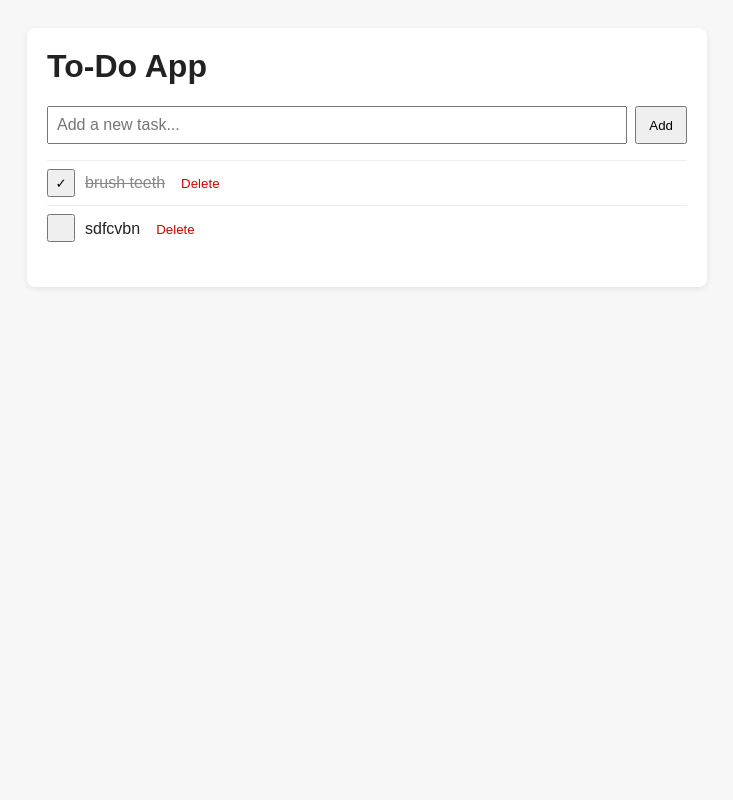
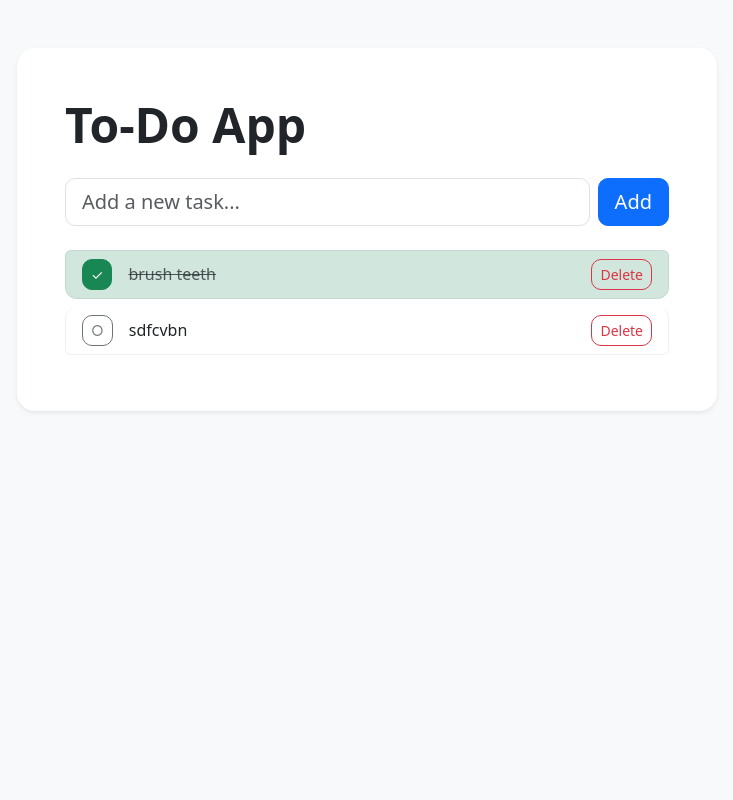
Before and after one commit to Aimee-ZZ/todo-app, a Flask app: template templates/index.html in a window 1280 px wide. Shown: the whole page, without its empty margins (273-1006 px from the left). Run offline with Flask 3, Linux system fonts and the light colour scheme; the template is opened without the code that fills it: values that come from a table or form of the project are taken from there, others are empty.

Commit message:
added some aesthetic appeal to the web page of the app

```diff
--- a/statics/style.css
+++ b/statics/style.css
@@ -1,16 +1,31 @@
 body {
-  font-family: Arial, sans-serif;
-  background: #f7f7f8;
-  color: #222;
-  padding: 20px;
+  min-height: 100vh;
 }
-.container { max-width: 640px; margin: 0 auto; background: #fff; padding: 20px; border-radius: 8px; box-shadow: 0 2px 6px rgba(0,0,0,0.08); }
-h1 { margin-top: 0; }
-.new-task { display:flex; gap:8px; margin-bottom:16px; }
-.new-task input { flex:1; padding:8px; font-size:16px; }
-.new-task button { padding:8px 12px; }
-.tasks { list-style:none; padding-left:0; }
-.task { display:flex; align-items:center; gap:10px; padding:8px 0; border-top:1px solid #eee; }
-.task.completed .content { text-decoration:line-through; color:#888; }
-.checkbox { width:28px; height:28px; }
-.delete { margin-left:auto; color:#c00; background:none; border:none; cursor:pointer; }
+
+.card {
+  border-radius: 18px;
+}
+
+.list-group-item {
+  border-radius: 12px;
+  margin-bottom: 8px;
+  border: 1px solid rgba(0,0,0,0.06);
+}
+
+.btn {
+  border-radius: 10px;
+}
+
+.form-control {
+  border-radius: 10px;
+}
+
+.form-control:focus {
+  box-shadow: 0 0 0 0.2rem rgba(13,110,253,0.15);
+}
+
+@media (max-width: 576px) {
+  .card-body {
+    padding: 1.25rem !important;
+  }
+}
--- a/templates/base.html
+++ b/templates/base.html
@@ -1,14 +1,22 @@
 <!doctype html>
-<html>
+<html lang="en">
 <head>
   <meta charset="utf-8">
-  <title>To‑Do App</title>
+  <meta name="viewport" content="width=device-width, initial-scale=1">
+  <title>To-Do App</title>
+
+  <!-- Bootstrap CSS -->
+  <link href="https://cdn.jsdelivr.net/npm/bootstrap@5.3.3/dist/css/bootstrap.min.css" rel="stylesheet">
+
+  <!-- Your custom CSS -->
   <link rel="stylesheet" href="{{ url_for('static', filename='style.css') }}">
 </head>
-<body>
-  <div class="container">
-    <h1>To‑Do App</h1>
+<body class="bg-light">
+  <div class="container py-5">
     {% block content %}{% endblock %}
   </div>
+
+  <!-- Bootstrap JS (optional for this app) -->
+  <script src="https://cdn.jsdelivr.net/npm/bootstrap@5.3.3/dist/js/bootstrap.bundle.min.js"></script>
 </body>
 </html>
--- a/templates/index.html
+++ b/templates/index.html
@@ -1,23 +1,58 @@
 {% extends "base.html" %}
 {% block content %}
-<form method="POST" class="new-task">
-  <input name="content" placeholder="Add a new task..." required>
-  <button type="submit">Add</button>
+
+<div class="card shadow-sm border-0 mx-auto" style="max-width: 700px;">
+  <div class="card-body p-4 p-md-5">
+    <h1 class="display-5 fw-bold text-dark mb-4">To-Do App</h1>
+
+    <form method="POST" class="row g-2 mb-4">
+      <div class="col">
+        <input
+          type="text"
+          name="content"
+          class="form-control form-control-lg"
+          placeholder="Add a new task..."
+          aria-label="Add a task"
+          required
+        >
+      </div>
+      <div class="col-auto">
+        <button type="submit" class="btn btn-primary btn-lg">Add</button>
+      </div>
     </form>
 
-<ul class="tasks">
+    <ul class="list-group">
       {% for task in tasks %}
-  <li class="task {% if task.completed %}completed{% endif %}">
-    <form method="POST" action="{{ url_for('complete', task_id=task.id) }}" style="display:inline">
-      <button class="checkbox" title="Toggle complete">{{ '✓' if task.completed else ' ' }}</button>
+        <li class="list-group-item d-flex align-items-center justify-content-between {% if task.completed %}list-group-item-success{% endif %}">
+          <div class="d-flex align-items-center gap-3">
+            <form method="POST" action="{{ url_for('complete', task_id=task.id) }}">
+              <button
+                type="submit"
+                class="btn btn-sm {% if task.completed %}btn-success{% else %}btn-outline-secondary{% endif %}"
+                aria-label="Toggle task complete"
+              >
+                {% if task.completed %}✓{% else %}○{% endif %}
+              </button>
             </form>
-    <span class="content">{{ task.content }}</span>
-    <form method="POST" action="{{ url_for('delete', task_id=task.id) }}" style="display:inline">
-      <button class="delete">Delete</button>
+
+            <span class="fw-medium {% if task.completed %}text-decoration-line-through text-muted{% endif %}">
+              {{ task.content }}
+            </span>
+          </div>
+
+          <form method="POST" action="{{ url_for('delete', task_id=task.id) }}">
+            <button type="submit" class="btn btn-outline-danger btn-sm">
+              Delete
+            </button>
           </form>
         </li>
       {% else %}
-  <li>No tasks yet — add one!</li>
+        <li class="list-group-item text-muted text-center py-4">
+          No tasks yet — add your first one!
+        </li>
       {% endfor %}
     </ul>
+  </div>
+</div>
+
 {% endblock %}
```
Also changed, not shown: requirements.txt (added, +10 -0 lines), instance/todo.db (added). Lines whose indentation alone changed are shown as unchanged.
